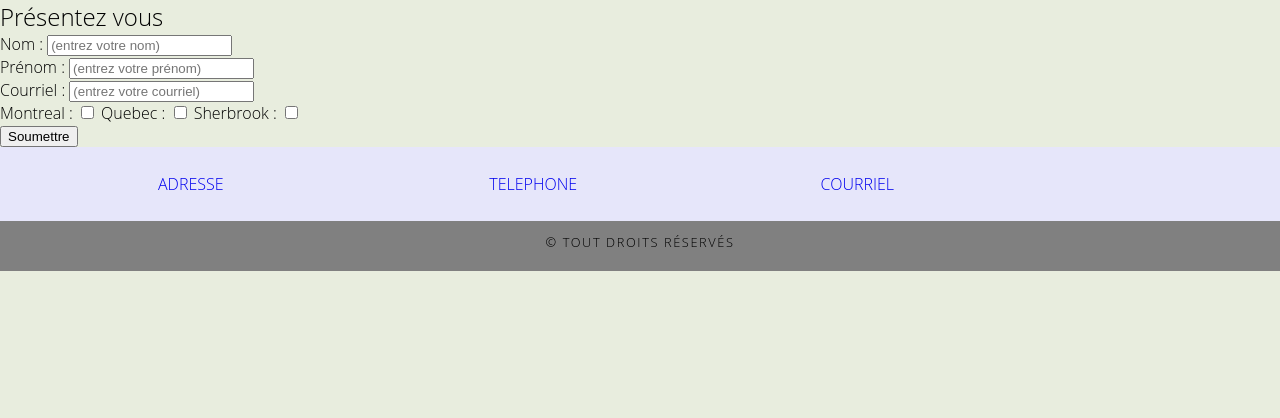
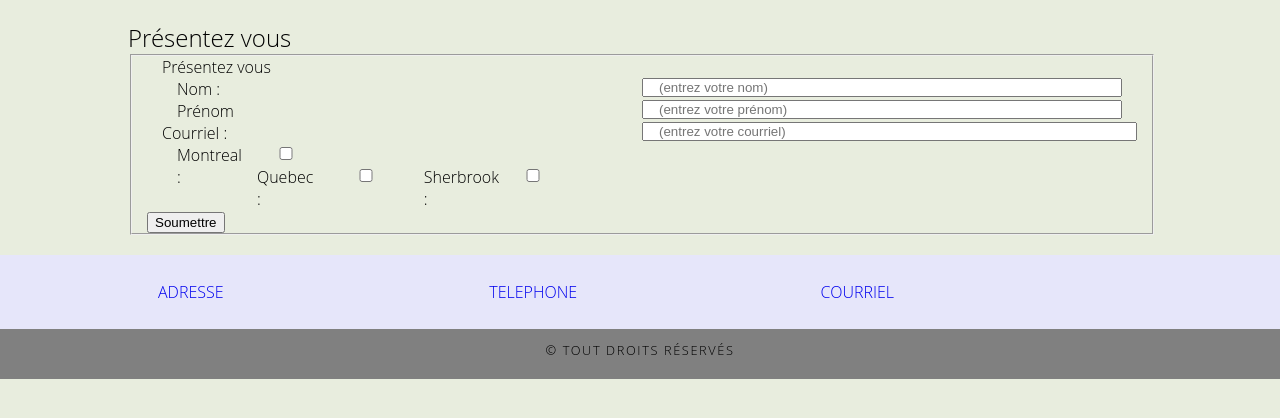
Before and after one commit to myetf/ismahen_yassine, a PHP site: page /details.php in a window 1280 px wide. Shown: the part 90-508 px from the top of the page. Run offline with PHP 8.4, Linux system fonts and the light colour scheme; some libraries are stand-ins or nearby versions.

Commit message:
formulaire

```diff
--- a/details.php
+++ b/details.php
@@ -7,8 +7,6 @@
  */
 require_once 'defines.php';
 $page_title = 'details';
-?>
-<?php
 require_once 'views/page_head.php';
 require_once 'views/header.php';
 require_once 'views/aside.php';
@@ -58,58 +56,61 @@ if($en_reception && empty($villes)){
 }
 
 
-
-
 ?>
 
-<main>
+<div class="container">
+    <section class="main row">
     <h2>Présentez vous</h2>
     <form id="formulaire" action="<?= basename(__FILE__) ?>" method="post">
-        <div class="<?= $nom_valide ? '' : 'invalid' ?>">
-            <label for="saisie_nom">Nom : </label>
-            <input type="text" placeholder="(entrez votre nom)" id="saisie_nom" name="saisie_nom" value="<?= $nom ?>"/>
+        <fieldset class="row col-12">
+            <legend class="col-12 col-m-12">Présentez vous</legend>
+        <div class= "row col-12 <?= $nom_valide ? '' : 'invalid' ?>">
+            <label class="col-6 col-m-12" for="saisie_nom">Nom : </label>
+            <input class="col-6 col-m-12" type="text" placeholder="(entrez votre nom)" id="saisie_nom" name="saisie_nom" value="<?= $nom ?>"/>
             <?php if ( ! $nom_valide) { ?>
-                <p>Le nom doit contenir au moins deux caractères.</p>
+                <div class= "row col-12"><p>Le nom doit contenir au moins deux caractères.</p></div>
             <?php } ?>
         </div>
-        <div class="<?= $prenom_valide ? '' : 'invalid' ?>">
-            <label for="saisie_prenom">Prénom : </label>
-            <input type="text" placeholder="(entrez votre prénom)" id="saisie_prenom" name="saisie_prenom" value="<?= $prenom ?>"/>
+        <div class= "row col-12 <?= $prenom_valide ? '' : 'invalid' ?>">
+            <label class="col-6 col-m-12" for="saisie_prenom">Prénom </label>
+            <input class="col-6 col-m-12" type="text" placeholder="(entrez votre prénom)" id="saisie_prenom" name="saisie_prenom" value="<?= $prenom ?>"/>
             <?php if ( ! $prenom_valide) { ?>
-                <p>Le prénom doit contenir 2 caractères minimum, le premier étant un caractère majuscule.</p>
+                <div class= "row col-12"><p>Le prénom doit contenir 2 caractères minimum.</p></div>
             <?php } ?>
         </div>
         <div class="<?= $email_valide ? '' : 'invalid' ?>">
-            <label for="saisie_email">Courriel : </label>
-            <input type="text" placeholder="(entrez votre courriel)" id="saisie_email" name="saisie_email" value="<?= $email ?>"/>
+            <label class="col-6 col-m-12" for="saisie_email">Courriel : </label>
+            <input class="col-6 col-m-12" type="text" placeholder="(entrez votre courriel)" id="saisie_email" name="saisie_email" value="<?= $email ?>"/>
             <?php if ( ! $email_valide) { ?>
-                <p>L'adresse courriel n'est pas valide.</p>
+                <div class= "row col-12"><p>L'adresse courriel n'est pas valide.</p></div>
             <?php } ?>
         </div>
-        <div class="<?= $villes_valide ? '' : 'invalid' ?>">
-            <label for="ville_mtl">Montreal : </label>
-            <input type="checkbox" id="ville_mtl" name="villes[]" value="ville_mtl"
+        <div class="row col-12 <?= $villes_valide ? '' : 'invalid' ?>">
+            <label class="col-1 col-m-12" for="ville_mtl">Montreal : </label>
+            <input class="col-1 col-m-12" type="checkbox" id="ville_mtl" name="villes[]" value="ville_mtl"
                 <?= array_key_exists('villes', $_POST) && in_array('ville_mtl', $_POST['villes']) ? 'checked="checked"' : ''?>
-            />
-            <label for="ville_qbc">Quebec : </label>
-            <input type="checkbox" id="ville_qbc" name="villes[]" value="ville_qbc"
+            /></br>
+            <label class="col-1 col-m-12" for="ville_qbc">Quebec : </label>
+            <input class="col-1 col-m-12" type="checkbox" id="ville_qbc" name="villes[]" value="ville_qbc"
                 <?= array_key_exists('villes', $_POST) && in_array('ville_qbc', $_POST['villes']) ? 'checked="checked"' : ''?>
             />
-            <label for="ville_shrbk">Sherbrook : </label>
-            <input type="checkbox" id="ville_shrbk" name="villes[]" value="ville_shrbk"
+            <label class="col-1 col-m-12" for="ville_shrbk">Sherbrook : </label>
+            <input class="col-1 col-m-12" type="checkbox" id="ville_shrbk" name="villes[]" value="ville_shrbk"
                 <?= array_key_exists('villes', $_POST) && in_array('ville_shrbk', $_POST['villes']) ? 'checked="checked"' : ''?>
             />
             <?php if ( ! $villes_valide) { ?>
-                <p>Choisissez au moins une ville</p>
+            <div class= "row col-12"><p>Choisissez au moins une ville</p></div>
             <?php } ?>
         </div>
         <div>
             <input type="submit" value="Soumettre"/>
 
         </div>
+        </fieldset>
+    </section>
 
 
-</main>
+</div>
 
 
 <?php
```
